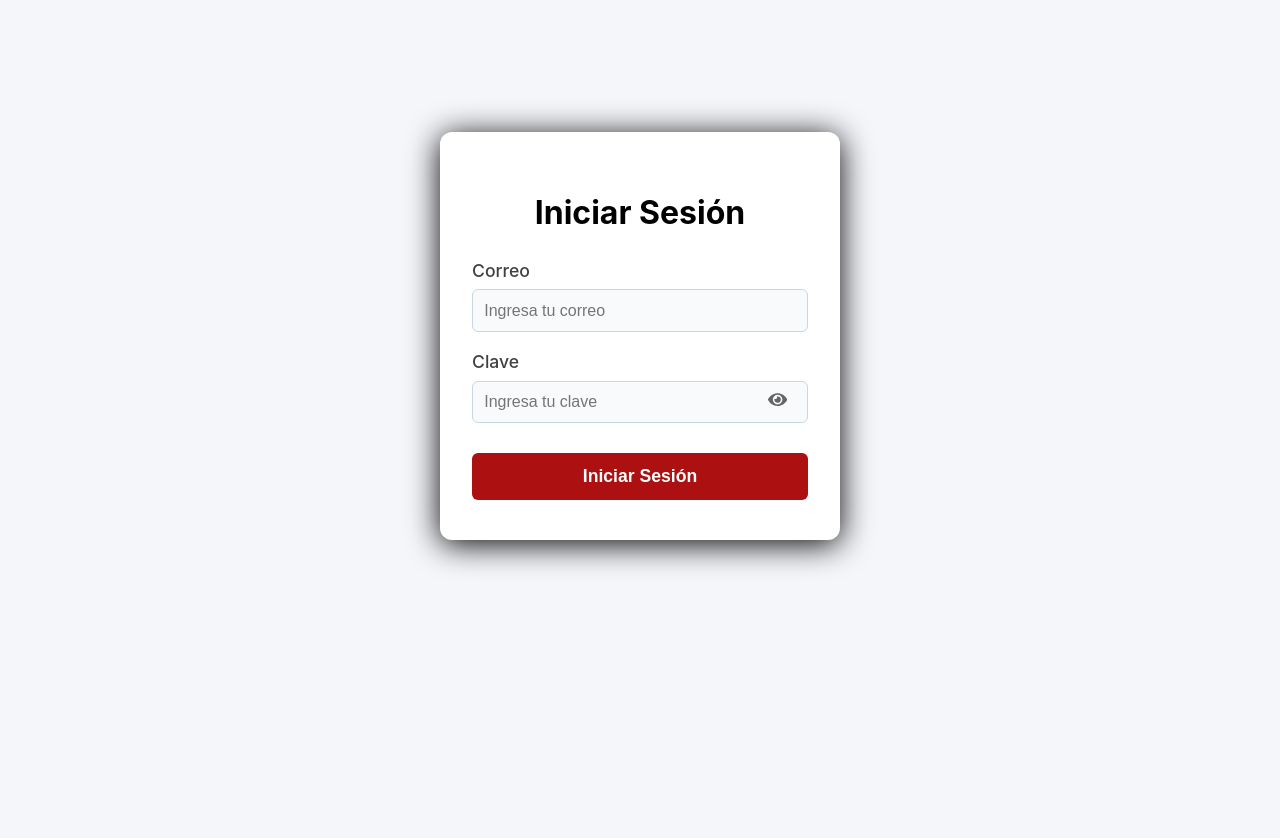
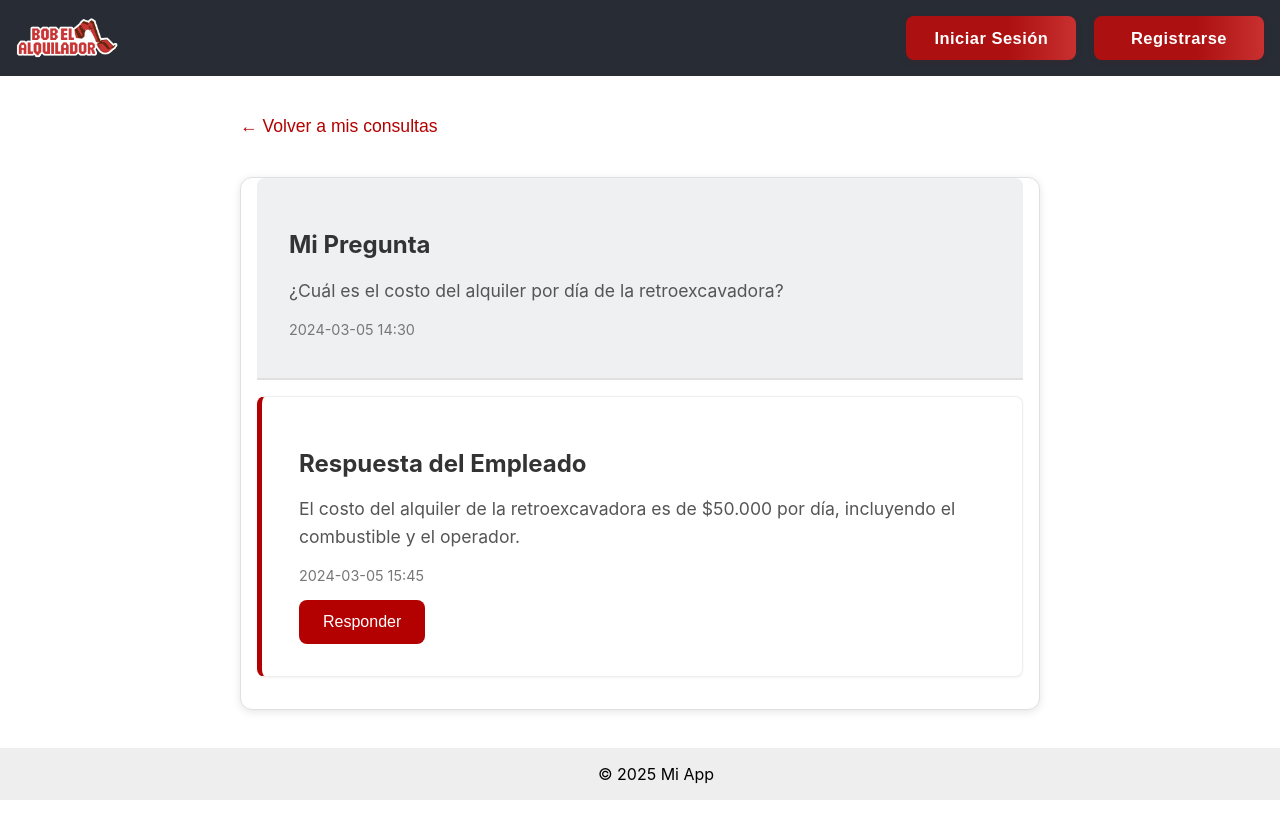
Before and after one commit to patrici06/BobElAlquilador, a React (Create React App) app in the folder src/main/resources/static/frontend/: page /consultas/1/1 in a window 1280 px wide. Before the commit this address led to /login. Shown: the top 838 px of the page. After the commit the page ends 800 px from the top, so only its background shows below. Built offline with nearby package versions, Linux system fonts and the light colour scheme.

Commit message:
front responder a empleado

```diff
--- a/src/main/resources/static/frontend/src/pages/BandejaDeEntrada.js
+++ b/src/main/resources/static/frontend/src/pages/BandejaDeEntrada.js
@@ -43,7 +43,7 @@ function BandejaDeEntrada() {
             }
         ],
         respondidas: [
-            {
+            /*{
                 conversacion: { id_conversacion: 1 },
                 pregunta: {
                     idP: 1,
@@ -61,7 +61,7 @@ function BandejaDeEntrada() {
                     fecha: "2024-03-05",
                     hora: "15:45"
                 }
-            }
+            }*/
         ]
     };
 
--- a/src/main/resources/static/frontend/src/pages/ConversacionesCliente.js
+++ b/src/main/resources/static/frontend/src/pages/ConversacionesCliente.js
@@ -177,6 +177,20 @@ function ConversacionesCliente() {
                 fecha: "2024-03-05",
                 hora: "16:20"
             },
+            respuesta: {
+                cuerpo: "Sí, tenemos disponibilidad para este fin de semana. Puede realizar la reserva a través de nuestra plataforma seleccionando los días que necesita.",
+                fecha: "2024-03-05",
+                hora: "16:45"
+            }
+        },
+        {
+            conversacion: { id_conversacion: 3 },
+            pregunta: {
+                idP: 3,
+                cuerpo: "¿Cuál es el tiempo mínimo de alquiler para una excavadora?",
+                fecha: "2024-03-05",
+                hora: "17:20"
+            },
             respuesta: null
         }
     ];
--- a/src/main/resources/static/frontend/src/pages/DetalleConsulta.js
+++ b/src/main/resources/static/frontend/src/pages/DetalleConsulta.js
@@ -1,6 +1,5 @@
-import React, { useEffect, useState } from 'react';
+import React, { useState, useEffect } from 'react';
 import { useParams, useNavigate } from 'react-router-dom';
-import axios from 'axios';
 import styles from './DetalleConsulta.module.css';
 
 function DetalleConsulta() {
@@ -8,33 +7,102 @@ function DetalleConsulta() {
     const [consulta, setConsulta] = useState(null);
     const [loading, setLoading] = useState(true);
     const [error, setError] = useState('');
+    const [mostrarFormRespuesta, setMostrarFormRespuesta] = useState(false);
+    const [nuevaRespuesta, setNuevaRespuesta] = useState('');
+    const [enviando, setEnviando] = useState(false);
     const navigate = useNavigate();
 
     useEffect(() => {
-        const token = sessionStorage.getItem('token');
-        if (!token) {
-            navigate('/login');
-            return;
-        }
+        // Simulamos la carga de datos con los ejemplos
+        const datosEjemplo = [
+            {
+                conversacion: { id_conversacion: 1 },
+                pregunta: {
+                    idP: 1,
+                    cuerpo: "¿Cuál es el costo del alquiler por día de la retroexcavadora?",
+                    fecha: "2024-03-05",
+                    hora: "14:30"
+                },
+                respuesta: {
+                    cuerpo: "El costo del alquiler de la retroexcavadora es de $50.000 por día, incluyendo el combustible y el operador.",
+                    fecha: "2024-03-05",
+                    hora: "15:45"
+                }
+            },
+            {
+                conversacion: { id_conversacion: 2 },
+                pregunta: {
+                    idP: 2,
+                    cuerpo: "¿Tienen disponible alguna retroexcavadora para alquilar este fin de semana?",
+                    fecha: "2024-03-05",
+                    hora: "16:20"
+                },
+                respuesta: {
+                    cuerpo: "Sí, tenemos disponibilidad para este fin de semana. Puede realizar la reserva a través de nuestra plataforma seleccionando los días que necesita.",
+                    fecha: "2024-03-05",
+                    hora: "16:45"
+                }
+            }
+        ];
 
-        axios.get(`/api/conversaciones/${conversacionId}/preguntas/${preguntaId}`, {
-            headers: { Authorization: `Bearer ${token}` }
-        })
-            .then(response => {
-                setConsulta(response.data);
+        // Simulamos una pequeña demora para mostrar el loading
+        setTimeout(() => {
+            const consultaEncontrada = datosEjemplo.find(
+                c => c.conversacion.id_conversacion === parseInt(conversacionId) &&
+                     c.pregunta.idP === parseInt(preguntaId)
+            );
+
+            if (consultaEncontrada) {
+                setConsulta(consultaEncontrada);
                 setError('');
-            })
-            .catch(err => {
-                console.error('Error al cargar la consulta:', err);
-                setError('No se pudo cargar la consulta');
-            })
-            .finally(() => {
-                setLoading(false);
-            });
+            } else {
+                setError('No se encontró la consulta solicitada');
+            }
+            setLoading(false);
+        }, 500);
     }, [conversacionId, preguntaId]);
 
     const volver = () => {
         navigate('/consultas');
+    };
+
+    const handleResponder = () => {
+        setMostrarFormRespuesta(true);
+    };
+
+    const handleEnviarRespuesta = () => {
+        if (!nuevaRespuesta.trim()) {
+            setError('La respuesta no puede estar vacía');
+            return;
+        }
+
+        setEnviando(true);
+        // Aquí simularemos el envío de la respuesta
+        setTimeout(() => {
+            // Actualizamos la consulta local con la nueva pregunta
+            const nuevaPregunta = {
+                idP: consulta.pregunta.idP + 1,
+                cuerpo: nuevaRespuesta,
+                fecha: new Date().toISOString().split('T')[0],
+                hora: new Date().toTimeString().split(' ')[0].substring(0, 5)
+            };
+
+            setConsulta(prevConsulta => ({
+                ...prevConsulta,
+                pregunta: nuevaPregunta,
+                respuesta: null // Reseteamos la respuesta ya que es una nueva pregunta
+            }));
+
+            setMostrarFormRespuesta(false);
+            setNuevaRespuesta('');
+            setEnviando(false);
+        }, 1000);
+    };
+
+    const handleCancelar = () => {
+        setMostrarFormRespuesta(false);
+        setNuevaRespuesta('');
+        setError('');
     };
 
     if (loading) return <div className={styles.loading}>Cargando...</div>;
@@ -63,6 +131,44 @@ function DetalleConsulta() {
                         <small className={styles.fecha}>
                             {consulta.respuesta.fecha} {consulta.respuesta.hora}
                         </small>
+
+                        {!mostrarFormRespuesta && (
+                            <button
+                                onClick={handleResponder}
+                                className={styles.responderBtn}
+                            >
+                                Responder
+                            </button>
+                        )}
+                    </div>
+                )}
+
+                {mostrarFormRespuesta && (
+                    <div className={styles.formRespuesta}>
+                        <h2>Tu Respuesta</h2>
+                        <textarea
+                            value={nuevaRespuesta}
+                            onChange={(e) => setNuevaRespuesta(e.target.value)}
+                            placeholder="Escribe tu respuesta aquí..."
+                            className={styles.textarea}
+                            disabled={enviando}
+                        />
+                        <div className={styles.botonesRespuesta}>
+                            <button
+                                onClick={handleCancelar}
+                                className={styles.cancelarBtn}
+                                disabled={enviando}
+                            >
+                                Cancelar
+                            </button>
+                            <button
+                                onClick={handleEnviarRespuesta}
+                                className={styles.enviarBtn}
+                                disabled={enviando || !nuevaRespuesta.trim()}
+                            >
+                                {enviando ? 'Enviando...' : 'Enviar Respuesta'}
+                            </button>
+                        </div>
                     </div>
                 )}
             </div>
--- a/src/main/resources/static/frontend/src/pages/DetalleConsulta.module.css
+++ b/src/main/resources/static/frontend/src/pages/DetalleConsulta.module.css
@@ -26,22 +26,44 @@
     border-radius: 12px;
     box-shadow: 0 2px 8px rgba(0, 0, 0, 0.1);
     overflow: hidden;
+    padding: 0 1rem 1rem 1rem;
+    border: 1px solid #e0e0e0;
 }
 
-.pregunta, .respuesta {
-    padding: 2rem;
+.pregunta, .respuesta, .formRespuesta {
+    position: relative;
+    width: 100%;
+    box-sizing: border-box;
 }
 
 .pregunta {
-    border-bottom: 1px solid #eee;
-    background-color: #f8f9fa;
+    border-bottom: 2px solid #e0e0e0;
+    background-color: #eef0f2;
+    margin-bottom: 1rem;
+    padding: 2rem;
+    border-radius: 8px 8px 0 0;
 }
 
 .respuesta {
     background-color: white;
+    border: 1px solid #eee;
+    border-radius: 8px;
+    margin: 0 0 1rem 0;
+    box-shadow: 0 1px 3px rgba(0, 0, 0, 0.05);
+    padding: 2rem 2rem 2rem calc(2rem + 5px);
+    border-left: 5px solid #b30000;
 }
 
-.pregunta h2, .respuesta h2 {
+.formRespuesta {
+    background-color: #fff;
+    border: 1px solid #eee;
+    border-radius: 8px;
+    margin: 0 0 0 0;
+    padding: 1.5rem 2rem 2rem calc(2rem + 5px);
+    border-left: 5px solid #b30000;
+}
+
+.pregunta h2, .respuesta h2, .formRespuesta h2 {
     color: #333;
     margin-bottom: 1rem;
     font-size: 1.5rem;
@@ -58,6 +80,7 @@
     color: #777;
     font-size: 0.9rem;
     display: block;
+    margin-bottom: 0.5rem;
 }
 
 .loading {
@@ -74,3 +97,81 @@
     border-radius: 8px;
     margin-top: 2rem;
 }
+
+.responderBtn {
+    background-color: #b30000;
+    color: white;
+    border: none;
+    padding: 0.8rem 1.5rem;
+    border-radius: 8px;
+    cursor: pointer;
+    font-size: 1rem;
+    transition: background-color 0.2s ease;
+    margin-top: 0.5rem;
+}
+
+.responderBtn:hover {
+    background-color: #990000;
+}
+
+.textarea {
+    width: 100%;
+    min-height: 120px;
+    padding: 1rem;
+    border: 1px solid #ddd;
+    border-radius: 8px;
+    margin: 1rem 0;
+    font-size: 1rem;
+    line-height: 1.5;
+    resize: vertical;
+    box-sizing: border-box;
+    font-family: inherit;
+    background-color: #f8f9fa;
+}
+
+.textarea:focus {
+    outline: none;
+    border-color: #b30000;
+    box-shadow: 0 0 0 2px rgba(179, 0, 0, 0.1);
+    background-color: #fff;
+}
+
+.botonesRespuesta {
+    display: flex;
+    gap: 1rem;
+    justify-content: flex-end;
+    margin-top: 1rem;
+}
+
+.cancelarBtn, .enviarBtn {
+    padding: 0.8rem 1.5rem;
+    border-radius: 8px;
+    cursor: pointer;
+    font-size: 1rem;
+    transition: all 0.2s ease;
+}
+
+.cancelarBtn {
+    background-color: #f8f9fa;
+    border: 1px solid #ddd;
+    color: #666;
+}
+
+.cancelarBtn:hover {
+    background-color: #e9ecef;
+}
+
+.enviarBtn {
+    background-color: #b30000;
+    border: none;
+    color: white;
+}
+
+.enviarBtn:hover {
+    background-color: #990000;
+}
+
+.enviarBtn:disabled, .cancelarBtn:disabled {
+    opacity: 0.6;
+    cursor: not-allowed;
+}
```
